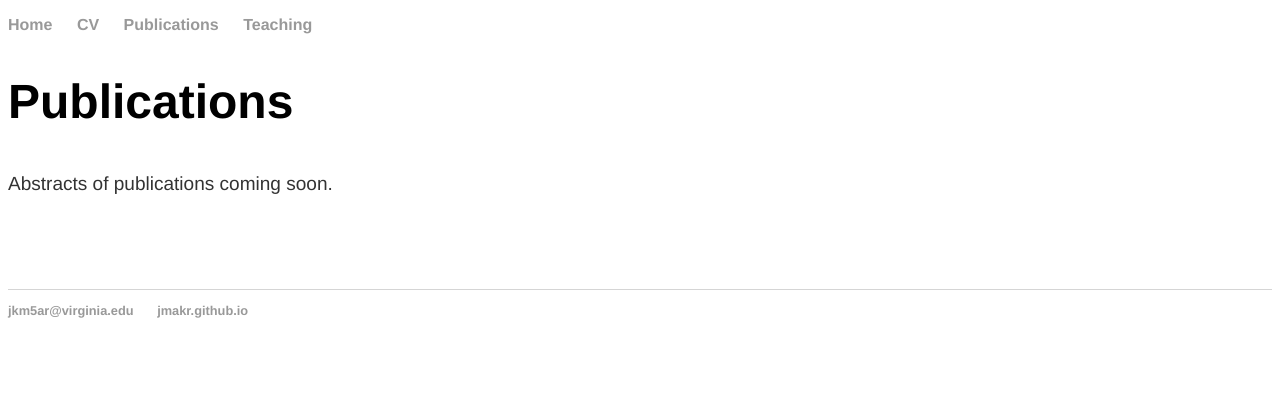
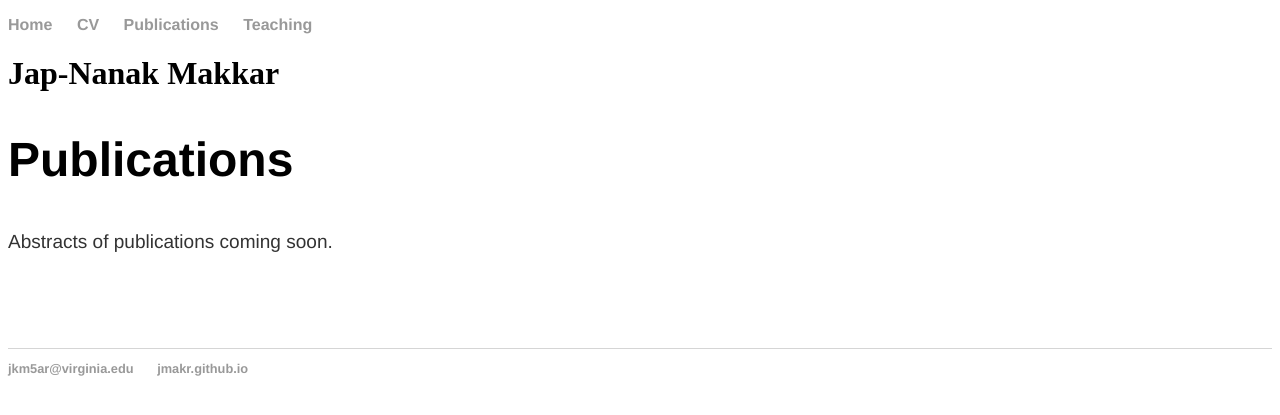
Before and after one commit to jmakr/jmakr.github.io, a Jekyll site: the page built from publications/index.html, in a window 1280 px wide. Shown: the top 415 px of the page. Built offline with Jekyll 4.4.1, drawn with Linux system fonts in a browser that asks for light colours.

Commit message:
Update index.html

```diff
--- a/publications/index.html
+++ b/publications/index.html
@@ -2,6 +2,6 @@
 layout: default
 title: Publications
 ---
-
+<h1>Jap-Nanak Makkar</h1>
 <h2>{{ page.title }}</h2>
 <p> Abstracts of publications coming soon. </p>
```
